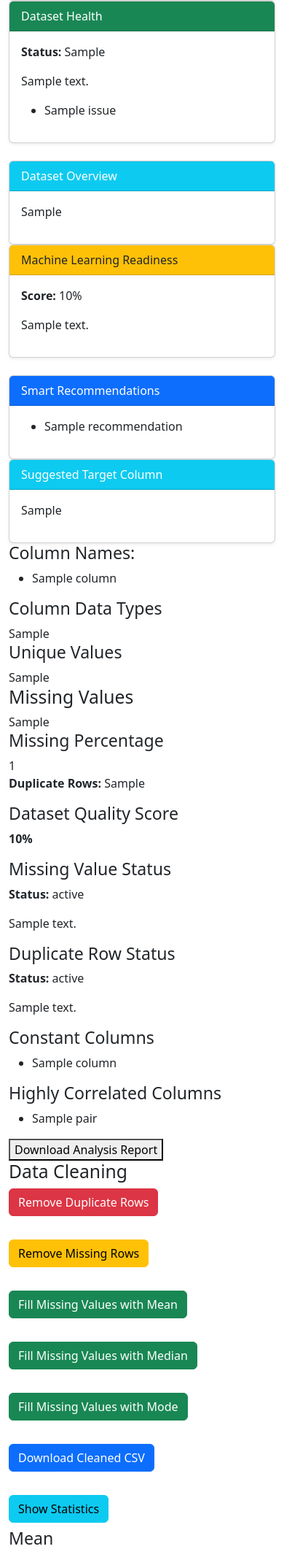
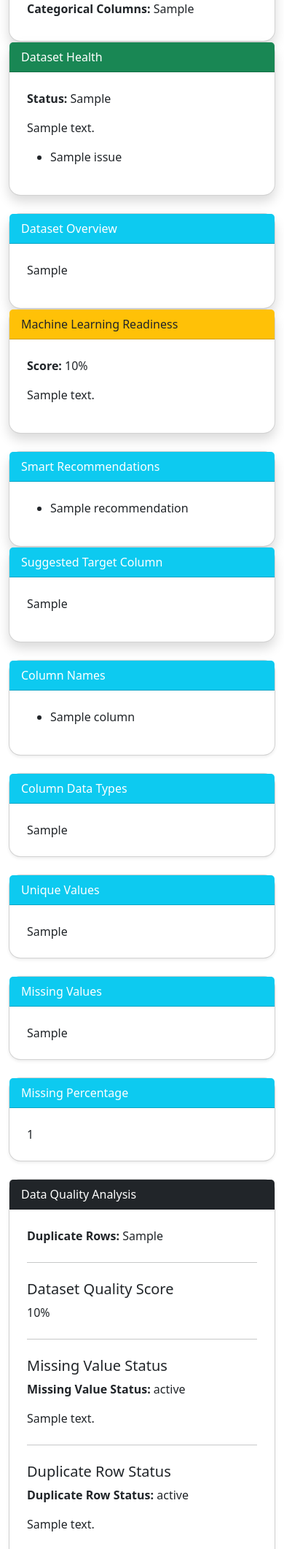
Before and after one commit to Neelu-Verma-26/DataSense-AI, a Flask app: template templates/index.html in a window 390 px wide. Shown: the part 774-2896 px from the top of the page at 73% size. Run offline with Flask 3, Linux system fonts and the light colour scheme; the template is opened without the code that fills it: most values are stand-ins (such as "Sample title", 1, 10 or a date in 2020).

Commit message:
Bootstrap UI, dashboard cards, tables, visualizations, and responsive design

```diff
--- a/templates/index.html
+++ b/templates/index.html
@@ -25,7 +25,7 @@
         <div class="card-header bg-dark text-white">
             Upload Dataset
         </div>
-        <div class="card-body">
+        <div class="card-body p-4">
             <form action="/upload" method="post" enctype="multipart/form-data">
                 <div class="mb-3">
                     <label for="file" class="form-label">
@@ -48,12 +48,12 @@
 
     {% if report %}
 
-    <hr>
+    <hr class="my-4">
     <div class="card mt-4 shadow-sm">
         <div class="card-header bg-dark text-white">
             Dataset Preview
         </div>
-        <div class="card-body">
+        <div class="card-body p-4">
             <div class="table-responsive">
                 {{ report.table | safe }}
             </div>
@@ -62,11 +62,11 @@
 
     <div class="row mt-4">
         <div class="col-md-6">
-            <div class="card h-100 shadow-sm">
+            <div class="card h-100 shadow rounded-4">
                 <div class="card-header bg-primary text-white">
                     Dataset Summary
                 </div>
-                <div class="card-body">
+                <div class="card-body p-4">
                     <p class="mb-2"><strong>Rows:</strong> {{ report.rows }}</p>
                     <p class="mb-2"><strong>Columns:</strong> {{ report.columns }}</p>
                     <p class="mb-2"><strong>Memory Usage:</strong> {{ report.memory_usage }}</p>
@@ -77,11 +77,11 @@
         </div>
 
         <div class="col-md-6">
-            <div class="card h-100 shadow-sm">
+            <div class="card h-100 shadow rounded-4">
                 <div class="card-header bg-success text-white">
                     Dataset Health
                 </div>
-                <div class="card-body">
+                <div class="card-body p-4">
                     <p><strong>Status:</strong> {{ report.dataset_health }}</p>
                     <p>{{ report.health_message }}</p>
                     {% if report.health_issues %}
@@ -98,26 +98,24 @@
         </div>
     </div>
 
-
-
     <div class="row mt-4">
         <div class="col-md-6">
-            <div class="card h-100 shadow-sm">
+            <div class="card h-100 shadow rounded-4">
                 <div class="card-header bg-info text-white">
                     Dataset Overview
                 </div>
-                <div class="card-body">
+                <div class="card-body p-4">
                     <p>{{ report.dataset_overview }}</p>
                 </div>
             </div>
         </div>
 
         <div class="col-md-6">
-            <div class="card h-100 shadow-sm">
+            <div class="card h-100 shadow rounded-4">
                 <div class="card-header bg-warning text-dark">
                     Machine Learning Readiness
                 </div>
-                <div class="card-body">
+                <div class="card-body p-4">
                     <p><strong>Score:</strong> {{ report.ml_readiness_score }}%</p>
                     <p>{{ report.ml_readiness_message }}</p>
                 </div>
@@ -128,11 +126,11 @@
 
     <div class="row mt-4">
         <div class="col-md-6">
-            <div class="card h-100 shadow-sm">
-                <div class="card-header bg-primary text-white">
+            <div class="card h-100 shadow rounded-4">
+                <div class="card-header bg-info text-white">
                     Smart Recommendations
                 </div>
-                <div class="card-body">
+                <div class="card-body p-4">
                     {% if report.recommendations %}
                     <ul>
                         {% for recommendation in report.recommendations %}
@@ -147,12 +145,12 @@
         </div>
 
         <div class="col-md-6">
-            <div class="card h-100 shadow-sm">
+            <div class="card h-100 shadow rounded-4">
                 <div class="card-header bg-info text-white">
                     Suggested Target Column
                 </div>
 
-                <div class="card-body">
+                <div class="card-body p-4">
 
                     {% if report.target_column %}
                     <p>{{ report.target_column }}</p>
@@ -165,40 +163,78 @@
         </div>
     </div>
 
-
-    <h3>Column Names:</h3>
+    <div class="card mt-4 shadow-sm rounded-4">
+        <div class="card-header bg-info text-white">
+            Column Names
+        </div>
+        <div class="card-body p-4">
             <ul>
                 {% for column in report.column_names %}
                     <li>{{ column }}</li>
                 {% endfor %}
             </ul>
+        </div>
+    </div>
 
-    <h3>Column Data Types</h3>
-    {{ report.column_types_html | safe }}
+    <div class="card mt-4 shadow-sm rounded-4">
+        <div class="card-header bg-info text-white">
+            Column Data Types
+        </div>
+        <div class="card-body p-4">
+            {{ report.column_types_html|safe }}
+        </div>
+    </div>
 
-    <h3>Unique Values</h3>
+    <div class="card mt-4 shadow-sm rounded-4">
+        <div class="card-header bg-info text-white">
+            Unique Values
+        </div>
+        <div class="card-body p-4">
             {{ report.unique_values_html | safe }}
+        </div>
+    </div>
 
-    <h2>Missing Values</h2>
+    <div class="card mt-4 shadow-sm rounded-4">
+        <div class="card-header bg-info text-white">
+            Missing Values
+        </div>
+        <div class="card-body p-4">
             {{ report.missing_values_html | safe }}
+        </div>
+    </div>
 
-    <h3>Missing Percentage</h3>
+    <div class="card mt-4 shadow-sm rounded-4">
+        <div class="card-header bg-info text-white">
+            Missing Percentage
+        </div>
+        <div class="card-body p-4">
             {{ report.missing_percentage_html | safe }}
+        </div>
+    </div>
 
+    <div class="card mt-4 shadow-sm rounded-4">
+        <div class="card-header bg-dark text-white">
+            Data Quality Analysis
+        </div>
+        <div class="card-body p-4">
             <p><strong>Duplicate Rows:</strong> {{ report.duplicate_rows }}</p>
+            <hr class="my-4">
 
-    <h3>Dataset Quality Score</h3>
-    <p><strong>{{ report.quality_score }}%</strong></p>
+            <h5 class="mt-3">Dataset Quality Score</h5>
+            <p> {{ report.quality_score }}%</p>
+            <hr class="my-4">
 
-    <h3>Missing Value Status</h3>
-    <p><strong>Status:</strong> {{ report.missing_status }}</p>
+            <h5 class="mt-3">Missing Value Status</h5>
+            <p><strong>Missing Value Status:</strong> {{ report.missing_status }}</p>
             <p>{{ report.missing_message }}</p>
+            <hr class="my-4">
 
-    <h3>Duplicate Row Status</h3>
-    <p><strong>Status:</strong> {{ report.duplicate_status }}</p>
+            <h5 class="mt-3">Duplicate Row Status</h5>
+            <p><strong>Duplicate Row Status:</strong> {{ report.duplicate_status }}</p>
             <p>{{ report.duplicate_message }}</p>
+            <hr class="my-4">
 
-    <h3>Constant Columns</h3>
+            <h5 class="mt-3">Constant Columns</h5>
             {% if report.constant_columns %}
                 <ul>
                     {% for column in report.constant_columns %}
@@ -208,8 +244,9 @@
             {% else %}
                 <p>✅ No constant columns found.</p>
             {% endif %}
+            <hr class="my-4">
 
-    <h3>Highly Correlated Columns</h3>
+            <h5 class="mt-3">Highly Correlated Columns</h5>
             {% if report.highly_correlated %}
                 <ul>
                     {% for pair in report.highly_correlated %}
@@ -219,131 +256,150 @@
             {% else %}
                 <p>✅ No highly correlated columns found.</p>
             {% endif %}
+        </div>
+    </div>
+
 
     <form action="/download_report" method="get">
-        <button type="submit">
+        <button type="submit" class="btn btn-dark me-2 mb-2">
             Download Analysis Report
         </button>
     </form>
 
-    <h2>Data Cleaning</h2>
+
+    <div class="card mt-4 shadow-sm rounded-4">
+        <div class="card-header bg-dark text-white">
+            Data Cleaning
+        </div>
+        <div class="card-body p-4">
             <form action="/remove_duplicates" method="post">
                 <button type="submit" class="btn btn-danger me-2 mb-2">
                     Remove Duplicate Rows
                 </button>
             </form>
-
-    <br>
-
+            <hr class="my-4">
             <form action="/remove_missing_rows" method="post">
                 <button type="submit" class="btn btn-warning me-2 mb-2">
                     Remove Missing Rows
                 </button>
             </form>
-
-    <br>
-
+            <hr class="my-4">
             <form action="/fill_mean" method="post">
                 <button type="submit" class="btn btn-success me-2 mb-2">
                     Fill Missing Values with Mean
                 </button>
             </form>
-
-    <br>
-
+            <hr class="my-4">
             <form action="/fill_median" method="post">
                 <button type="submit" class="btn btn-success me-2 mb-2">
                     Fill Missing Values with Median
                 </button>
             </form>
-
-    <br>
-
+            <hr class="my-4">
             <form action="/fill_mode" method="post">
                 <button type="submit" class="btn btn-success me-2 mb-2">
                     Fill Missing Values with Mode
                 </button>
             </form>
+        </div>
+    </div>
 
-    <br>
 
+    <div class="card mt-4 shadow-sm rounded-4">
+        <div class="card-header bg-dark text-white">
+            Statistics
+        </div>
+        <div class="card-body p-4">
+            <h5 class="mt-3">Mean</h5>
+            {{ mean_html|safe }}
+            <hr class="my-4">
+
+            <h5 class="mt-3">Median</h5>
+            {{ median_html|safe }}
+            <hr class="my-4">
+
+            <h5 class="mt-3">Mode</h5>
+            {{ mode_html|safe }}
+            <hr class="my-4">
+
+            <h5 class="mt-3">Minimum</h5>
+            {{ min_html|safe }}
+            <hr class="my-4">
+
+            <h5 class="mt-3">Maximum</h5>
+            {{ max_html|safe }}
+            <hr class="my-4">
+
+            <h5 class="mt-3">Standard Deviation</h5>
+            {{ std_html|safe }}
+            <hr class="my-4">
+
+            <h5 class="mt-3">Variance</h5>
+            {{ variance_html|safe }}
+            <hr class="my-4">
+        </div>
+    </div>
+
+    <div class="card mt-4 shadow-sm rounded-4">
+        <div class="card-header bg-info text-white">
+            Downloads
+        </div>
+        <div class="card-body p-4">
             <form action="/download_csv" method="get">
                 <button type="submit" class="btn btn-primary me-2 mb-2">
                     Download Cleaned CSV
                 </button>
             </form>
-
+        </div>
+    </div>
     <br>
 
-    <form action="/show_statistics" method="post">
-        <button type="submit" class="btn btn-info me-2 mb-2">
-            Show Statistics
-        </button>
-    </form>
-
-    <h3>Mean</h3>
-    {{ mean_html|safe }}
-
-    <h3>Median</h3>
-    {{ median_html|safe }}
-
-    <h3>Mode</h3>
-    {{ mode_html|safe }}
-
-    <h3>Minimum</h3>
-    {{ min_html|safe }}
-
-    <h3>Maximum</h3>
-    {{ max_html|safe }}
-
-    <h3>Standard Deviation</h3>
-    {{ std_html|safe }}
-
-    <h3>Variance</h3>
-    {{ variance_html|safe }}
-
-    <h2>Data Visualisation</h2>
+    <div class="card mt-4 shadow-sm rounded-4">
+        <div class="card-header bg-info text-white">
+            Data Visualization
+        </div>
+        <div class="card-body p-4">
             <form action="/show_histogram" method="post">
-        <label for="column">Select Column:</label>
-        <select name="column" id="column">
+                <label for="column" class="form-label">Select Column:</label>
+                <select class="form-select" name="column" id="column">
                     {% for column in report.column_names %}
                         <option value="{{ column }}">
                             {{ column }}
                         </option>
                     {% endfor %}
                 </select>
-        <button type="submit">Show Histogram</button>
+                <button type="submit" class="btn btn-info me-2 mb-2">Show Histogram</button>
             </form>
             {% if histogram_image %}
                 <h3>Histogram</h3>
-        <img src="{{ url_for('static', filename=histogram_image) }}", alt="Histogram">
+                <img src="{{ url_for('static', filename=histogram_image) }}" class="img-fluid rounded shadow-sm" alt="Histogram">
             {% endif %}
 
-    <hr>
+            <hr class="my-4">
             <form action="/show_boxplot" method="post">
-        <label for="box_column">Select Column:</label>
-        <select name="column" id="box_column">
+                <label for="box_column" class="form-label">Select Column:</label>
+                <select class="form-select" name="column" id="box_column">
                     {% for column in report.column_names %}
                         <option value="{{ column }}">
                             {{ column }}
                         </option>
                     {% endfor %}
                 </select>
-        <button type="submit">Show Box Plot</button>
+                <button type="submit" class="btn btn-info me-2 mb-2">Show Box Plot</button>
             </form>
             {% if boxplot_image %}
                 <h3>Box Plot</h3>
-        <img src="{{ url_for('static', filename=boxplot_image) }}" alt="Box Plot">
+                <img src="{{ url_for('static', filename=boxplot_image) }}" class="img-fluid rounded shadow-sm" alt="Box Plot">
             {% endif %}
 
-    <hr>
+            <hr class="my-4">
             {% if error %}
                 <p style="color:red;">{{ error }}</p>
             {% endif %}
 
             <form action="/show_scatter" method="post">
-        <label for="x_column">Select X-axis: </label>
-        <select name="x_column" id="x_column">
+                <label for="x_column" class="form-label">Select X-axis: </label>
+                <select class="form-select" name="x_column" id="x_column">
                     {% for column in report.column_names %}
                         <option value="{{ column }}">
                             {{ column }}
@@ -351,8 +407,8 @@
                     {% endfor %}
                 </select>
 
-        <label for="y_column">Select Y-axis: </label>
-        <select name="y_column" id="y_column">
+                <label for="y_column" class="form-label">Select Y-axis: </label>
+                <select class="form-select" name="y_column" id="y_column">
                     {% for column in report.column_names %}
                         <option value="{{ column }}">
                             {{ column }}
@@ -360,28 +416,28 @@
                     {% endfor %}
                 </select>
 
-        <button type="submit">Show Scatter Plot</button>
+                <button type="submit" class="btn btn-info me-2 mb-2">Show Scatter Plot</button>
             </form>
 
             {% if scatter_image %}
                 <h3>Scatter Plot</h3>
-        <img src="{{ url_for('static', filename=scatter_image) }}" alt="Scatter Plot">
+                <img src="{{ url_for('static', filename=scatter_image) }}" class="img-fluid rounded shadow-sm" alt="Scatter Plot">
             {% endif %}
 
-    <hr>
+            <hr class="my-4">
             <form action="/show_heatmap" method="post">
-        <button type="submit">Show Heatmap</button>
+                <button type="submit" class="btn btn-info me-2 mb-2">Show Heatmap</button>
             </form>
 
             {% if heatmap_image %}
                 <h3>Correlation Heatmap</h3>
-        <img src="{{ url_for('static', filename=heatmap_image) }}" alt="Correlation Heatmap">
+                <img src="{{ url_for('static', filename=heatmap_image) }}" class="img-fluid rounded shadow-sm"   alt="Correlation Heatmap">
             {% endif %}
 
-    <hr>
+            <hr class="my-4">
             <form action="/show_barchart" method="post">
-        <label for="bar_column">Select Column:</label>
-        <select name="bar_column" id="bar_column">
+                <label for="bar_column" class="form-label">Select Column:</label>
+                <select class="form-select" name="bar_column" id="bar_column">
                     {% for column in report.column_names %}
                     <option value="{{ column }}">
                         {% if column == selected_bar_column %}selected{% endif %}>
@@ -389,21 +445,21 @@
                     </option>
                     {% endfor %}
                 </select>
-        <button type="submit">Show Bar Chart</button>
+                <button type="submit" class="btn btn-info me-2 mb-2">Show Bar Chart</button>
             </form>
 
             {% if barchart_image %}
                 <h3>Bar Chart</h3>
-        <img src="{{ url_for('static', filename=barchart_image) }}" alt="Bar Chart">
+                <img src="{{ url_for('static', filename=barchart_image) }}" class="img-fluid rounded shadow-sm" alt="Bar Chart">
             {% endif %}
 
-    <hr>
+            <hr class="my-4">
             {% if line_error %}
                 <p style="color:red;">{{ line_error }}</p>
             {% endif %}
             <form action="/show_linechart" method="post">
-        <label for="x_column">Select X-axis: </label>
-        <select name="x_column" id="x_column">
+                <label for="x_column" class="form-label">Select X-axis: </label>
+                <select class="form-select" name="x_column" id="x_column">
                     {% for column in report.column_names %}
                         <option value="{{ column }}">
                             {{ column }}
@@ -411,8 +467,8 @@
                     {% endfor %}
                 </select>
 
-        <label for="y_column">Select Y-axis: </label>
-        <select name="y_column" id="y_column">
+                <label for="y_column" class="form-label">Select Y-axis: </label>
+                <select class="form-select" name="y_column" id="y_column">
                     {% for column in report.column_names %}
                         <option value="{{ column }}">
                             {{ column }}
@@ -420,20 +476,20 @@
                     {% endfor %}
                 </select>
 
-        <button type="submit">Show Line Chart</button>
+                <button type="submit" class="btn btn-info me-2 mb-2">Show Line Chart</button>
             </form>
             {% if linechart_image %}
                 <h3>Line Chart</h3>
-        <img src="{{ url_for('static', filename=linechart_image) }}" alt="Line Chart">
+                <img src="{{ url_for('static', filename=linechart_image) }}" class="img-fluid rounded shadow-sm" alt="Line Chart">
             {% endif %}
 
-    <hr>
+            <hr class="my-4">
             {% if pie_error %}
             <p style="color:red;">{{ pie_error }}</p>
             {% endif %}
             <form action="/show_piechart" method="post">
-        <label for="pie_column">Select Column:</label>
-        <select name="pie_column" id="pie_column">
+                <label for="pie_column" class="form-label">Select Column:</label>
+                <select class="form-select" name="pie_column" id="pie_column">
                     {% for column in report.column_names %}
                     <option value="{{ column }}">
                         {% if column == selected_pie_column %}selected{% endif %}>
@@ -441,17 +497,22 @@
                     </option>
                     {% endfor %}
                 </select>
-        <button type="submit">Show Pie Chart</button>
+                <button type="submit" class="btn btn-info me-2 mb-2">Show Pie Chart</button>
             </form>
 
             {% if piechart_image %}
             <h3>Pie Chart</h3>
-    <img src="{{ url_for('static', filename=piechart_image) }}" alt="Pie Chart">
+            <img src="{{ url_for('static', filename=piechart_image) }}" class="img-fluid rounded shadow-sm" alt="Pie Chart">
             {% endif %}
 
             {% endif %}
+        </div>
+    </div>
 
-    <p>Project Under Development</p>
+    <p class="text-center text-muted mt-4 fst-italic">
+        🚧 Project Under Development
+    </p>
+
     <footer class="bg-dark text-white text-center p-3 mt-5">
         <h5>DataSense AI</h5>
         <p class="mb-1">
```
Lines whose indentation alone changed are shown as unchanged.
